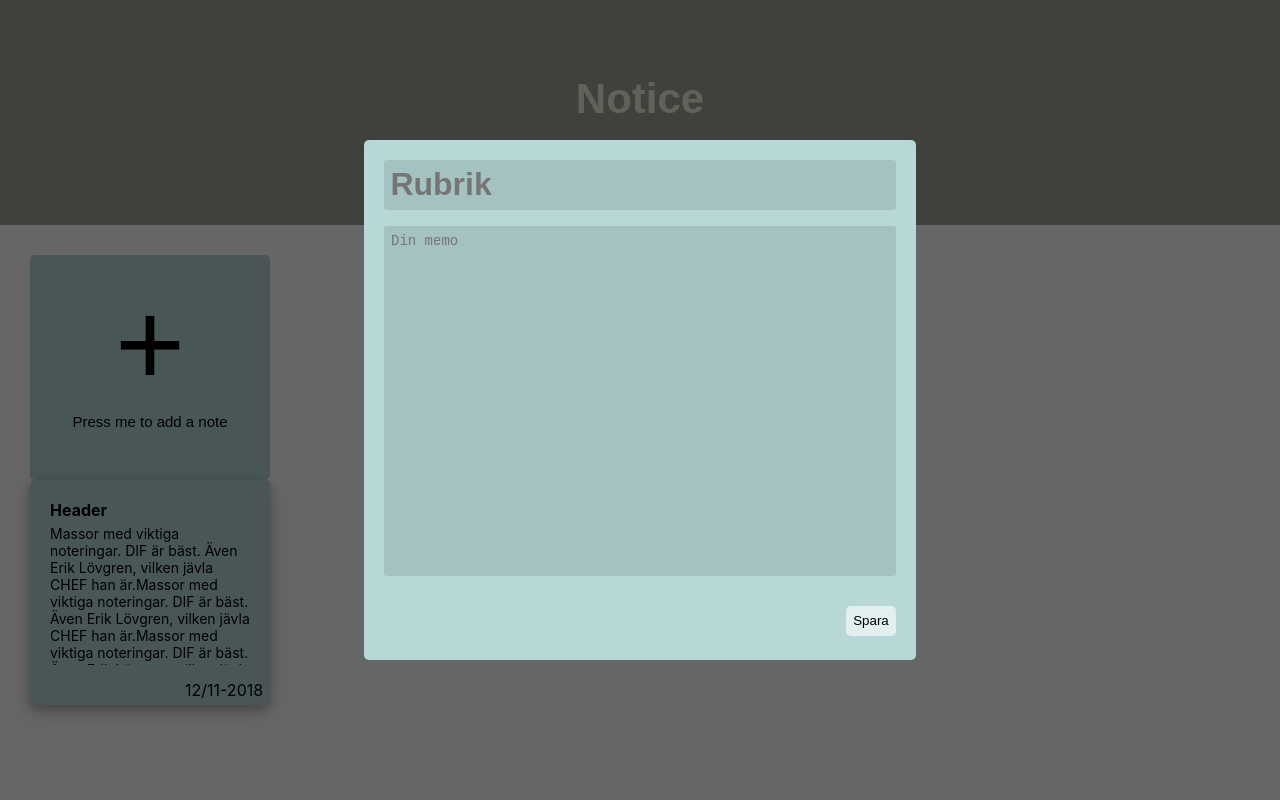
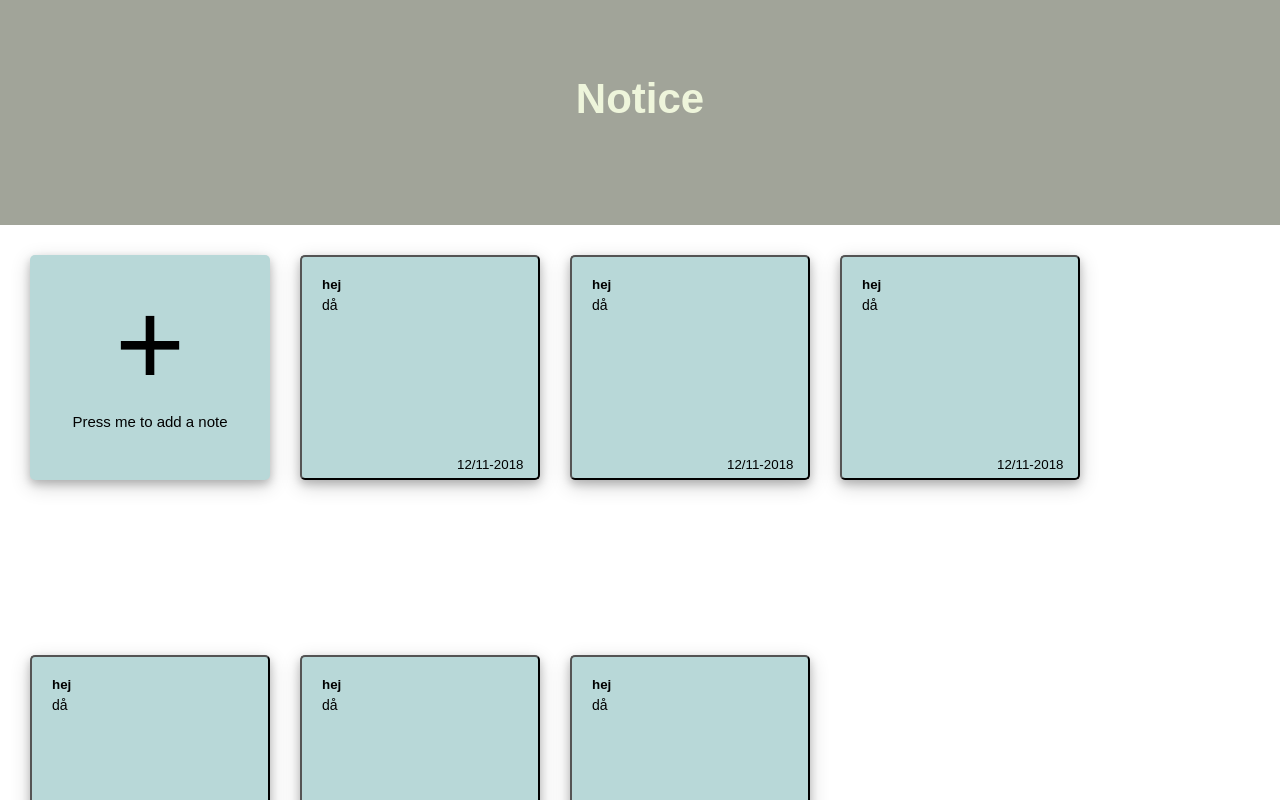
Before and after one commit to viktor-enzell/Pinboard, a React (Create React App) app in the folder client/: page / in a window 1280 px wide. Built offline with nearby package versions, Linux system fonts and the light colour scheme; no server answers.

Commit message:
edit note start

```diff
--- a/client/src/App.js
+++ b/client/src/App.js
@@ -1,7 +1,7 @@
 import React, { Component } from "react";
 import "./App.css";
 import MainPage from "./components/MainPage";
-import socketIOClient from "socket.io-client"
+import socketIOClient from "socket.io-client";
 
 class App extends Component {
   constructor(props) {
@@ -9,78 +9,90 @@ class App extends Component {
 
     this.hasRecivedNotes = false;
 
-    this.socket = socketIOClient('http://localhost:5000/');
-    this.socket.on('allNotes', notes => this.initNotes(notes));
-    this.socket.on('noteUpdate', note => this.updateNote(note));
-    this.socket.on('shareNotes', amountOfClients => this.sendAllNotes(amountOfClients));
-  };
+    this.socket = socketIOClient("http://localhost:5000/");
+    this.socket.on("allNotes", notes => this.initNotes(notes));
+    this.socket.on("noteUpdate", note => this.updateNote(note));
+    this.socket.on("shareNotes", amountOfClients =>
+      this.sendAllNotes(amountOfClients)
+    );
+  }
 
   state = {
-    notes: {},
+    notes: {1:{ID: 1, header: 'hej', body:'då'}, 2:{ID: 2, header: 'hej', body:'då'}, 3:{ID: 3, header: 'hej', body:'då'}, 4:{ID: 4, header: 'hej', body:'då'}, 5:{ID: 5, header: 'hej', body:'då'}, 6:{ID: 6, header: 'hej', body:'då'}},
     modalState: {
-      open: true,
+      open: false,
       header: "",
       body: ""
     }
   };
 
   initNotes(notes) {
-    if(!this.hasRecivedNotes) {
+    if (!this.hasRecivedNotes) {
       this.setState({ notes: notes.notes });
       this.hasRecivedNotes = true;
     }
-  };
+  }
 
   sendAllNotes(amountOfClients) {
-    if(amountOfClients < 2) {
+    if (amountOfClients < 2) {
       this.hasRecivedNotes = true;
     }
-    if(this.hasRecivedNotes) {
-      this.socket.emit('allNotes', { notes: this.state.notes });
+    if (this.hasRecivedNotes) {
+      this.socket.emit("allNotes", { notes: this.state.notes });
     }
-  };
+  }
 
   propagateUpdate(noteID) {
-    this.socket.emit('noteUpdate', { ID: noteID,
+    this.socket.emit("noteUpdate", {
+      ID: noteID,
       header: this.state.modalState.header,
-      body: this.state.modalState.body,
+      body: this.state.modalState.body
     });
-  };
+  }
 
   updateNote(note) {
     var updatedNotes = this.state.notes;
     updatedNotes[note.ID] = note;
     this.setState({ notes: updatedNotes });
-  };
+  }
 
   handleHeaderChange = e => {
     this.setState({
-      modalState: {...this.state.modalState, header: e.target.value}
+      modalState: { ...this.state.modalState, header: e.target.value }
     });
   };
 
   handleBodyChange = e => {
     this.setState({
-      modalState: {...this.state.modalState, body: e.target.value}
+      modalState: { ...this.state.modalState, body: e.target.value }
     });
   };
 
   handleModalState = e => {
     this.setState({
-      modalState: {...this.state.modalState, open: false}
+      modalState: { ...this.state.modalState, open: !this.state.modalState.open }
+    });
+  };
+
+  submitNewNote = e => {
+    this.setState({
+      modalState: { ...this.state.modalState, open: false }
     });
     var noteID = Object.keys(this.state.notes).length + 1;
     this.propagateUpdate(noteID);
   };
 
   render() {
+      console.log(this.state.notes);
     const modalState = this.state.modalState.open;
     return (
       <MainPage
         bodyChange={this.handleBodyChange}
         headerChange={this.handleHeaderChange}
-        modalStateChange={this.handleModalState}
+        submitNewNote={this.submitNewNote}
+        handleModalState={this.handleModalState}
         modalState={modalState}
+        notes={this.state.notes}
       />
     );
   }
--- a/client/src/components/AddButton/index.js
+++ b/client/src/components/AddButton/index.js
@@ -6,19 +6,15 @@ class AddButton extends React.PureComponent {
 
     const Span = styled.span`
       font-size: 120px;
-
     `;
-
     const B = styled.span`
       font-size: 15px;
-
     `;
-
 
     const Wrapper = styled.button`
     width: 240px;
     height: 225px;
-    margin-right 30px;
+    margin-right: 30px;
     background: #B8D8D8;
     display: flex;
     outline: none;
@@ -27,15 +23,15 @@ class AddButton extends React.PureComponent {
     flex-direction: column;
     align-items: center;
     padding: 20px 20px 5px 20px;
+    box-shadow: 0 4px 8px 0 rgba(0, 0, 0, 0.2), 0 6px 20px 0 rgba(0, 0, 0, 0.19);
+
     &:hover {
     background: #92bcbc;
     }
     `;
-
-
-
+    const { handleModalState } = this.props;
     return (
-      <Wrapper>
+      <Wrapper onClick={handleModalState}>
         <Span>+</Span>
         <B>Press me to add a note</B>
       </Wrapper>
--- a/client/src/components/MainPage/index.js
+++ b/client/src/components/MainPage/index.js
@@ -8,25 +8,42 @@ import Modal from "../Modal/index";
 class MainPage extends React.PureComponent {
   render() {
     const Background = styled.div`
+      display: flex;
+      flex-direction: row;
       background-color: #fff;
       position: fixed;
       width: 100%;
+      flex-wrap: wrap;
+      overflow: auto;
+      overflow-y: hidden;
       height: 100%;
       z-index: 1000;
       padding: 30px;
     `;
-    const { bodyChange, headerChange, modalStateChange } = this.props;
+
+    const {
+      bodyChange,
+      headerChange,
+      submitNewNote,
+      handleModalState,
+      modalState,
+      notes
+    } = this.props;
     return (
       <div>
         <Header />
         <Background>
-          <AddButton />
-          <Note />
-            {<Modal
-                bodyChange={bodyChange}
-                headerChange={headerChange}
-                modalStateChange={modalStateChange}
-            />}
+          <AddButton handleModalState={handleModalState} />
+          {Object.keys(notes).map(note => (
+            <Note key={notes[note].ID} header={notes[note].header} body={notes[note].body} editNote={handleModalState} />
+          ))}
+          {modalState && (
+            <Modal
+              bodyChange={bodyChange}
+              headerChange={headerChange}
+              submitNewNote={submitNewNote}
+            />
+          )}
         </Background>
       </div>
     );
--- a/client/src/components/Modal/Styling.js
+++ b/client/src/components/Modal/Styling.js
@@ -30,6 +30,7 @@ export const HeaderInput = styled.input`
   width: auto;
   font-size: 32px;
   padding: 0.2em;
+  margin-top: 20px;
   margin-bottom: 0.5em;
   font-weight: 700;
   background: #a5c2c2;
@@ -65,3 +66,16 @@ export const Wrapper = styled.div`
   height: 100%;
   background: rgba(0, 0, 0, 0.6);
 `;
+
+export const CloseButton = styled.button`
+  align-self: flex-end;
+  outline: none;
+  border-radius: 2px;
+  border: none;
+  background: #e2efef;
+  height: 20px;
+  width: 20px;
+  &:hover {
+    background: #e9f3f3;
+  }
+`;
--- a/client/src/components/Modal/index.js
+++ b/client/src/components/Modal/index.js
@@ -1,17 +1,25 @@
 import React from "react";
-import { Wrapper, HeaderInput, BodyText, Footer, Main, Submit } from "./Styling";
+import {
+  Wrapper,
+  HeaderInput,
+  BodyText,
+  Footer,
+  Main,
+  Submit,
+  CloseButton
+} from "./Styling";
 
 class Modal extends React.PureComponent {
-
   render() {
-    const { bodyChange, headerChange, modalStateChange } = this.props;
+    const { bodyChange, headerChange, submitNewNote } = this.props;
     return (
       <Wrapper>
         <Main>
+          <CloseButton />
           <HeaderInput placeholder="Rubrik" onChange={headerChange} />
-          <BodyText placeholder="Din memo" onChange={bodyChange}/>
+          <BodyText placeholder="Din memo" onChange={bodyChange} />
           <Footer>
-            <Submit onClick={modalStateChange}>Spara</Submit>
+            <Submit onClick={submitNewNote}>Spara</Submit>
           </Footer>
         </Main>
       </Wrapper>
--- a/client/src/components/Note/index.js
+++ b/client/src/components/Note/index.js
@@ -3,18 +3,20 @@ import styled from "styled-components";
 
 class Note extends React.PureComponent {
   render() {
-    const Brod =
-      "Massor med viktiga noteringar. DIF är bäst. Även Erik Lövgren, vilken jävla CHEF han är." +
-      "Massor med viktiga noteringar. DIF är bäst. Även Erik Lövgren, vilken jävla CHEF han är.Massor med viktiga noteringar. DIF är bäst. Även Erik Lövgren, vilken jävla CHEF han är.Massor med viktiga noteringar. DIF är bäst. Även Erik Lövgren, vilken jävla CHEF han är.Massor med viktiga noteringar. DIF är bäst. Även Erik Lövgren, vilken jävla CHEF han är.Massor med viktiga noteringar. DIF är bäst. Även Erik Lövgren, vilken jävla CHEF han är.Massor med viktiga noteringar. DIF är bäst. Även Erik Lövgren, vilken jävla CHEF han är.";
-    const Wrapper = styled.div`
+    const Wrapper = styled.button`
       display: flex;
       padding: 20px 20px 5px 20px;
+      margin-right: 30px;
       flex-direction: column;
-      height: 200px;
-      width: 200px;
+      width: 240px;
+      height: 225px;
       background: #b8d8d8;
       border-radius: 5px;
-      box-shadow: 0 4px 8px 0 rgba(0, 0, 0, 0.2), 0 6px 20px 0 rgba(0, 0, 0, 0.19);
+      box-shadow: 0 4px 8px 0 rgba(0, 0, 0, 0.2),
+        0 6px 20px 0 rgba(0, 0, 0, 0.19);
+      &:hover {
+        background: #92bcbc;
+      }
     `;
 
     const Heading = styled.span`
@@ -34,10 +36,11 @@ class Note extends React.PureComponent {
       margin-top: 180px;
       margin-left: 135px;
     `;
+    const { header, body, editNote } = this.props;
     return (
-      <Wrapper>
-        <Heading>Header</Heading>
-        <BodyText>{Brod}</BodyText>
+      <Wrapper onClick={editNote}>
+        <Heading>{header}</Heading>
+        <BodyText>{body}</BodyText>
         <Date>12/11-2018</Date>
       </Wrapper>
     );
```
Also changed, not shown: 1 other file (tests, documents, lock files or other folders). Lines whose indentation alone changed are shown as unchanged.
